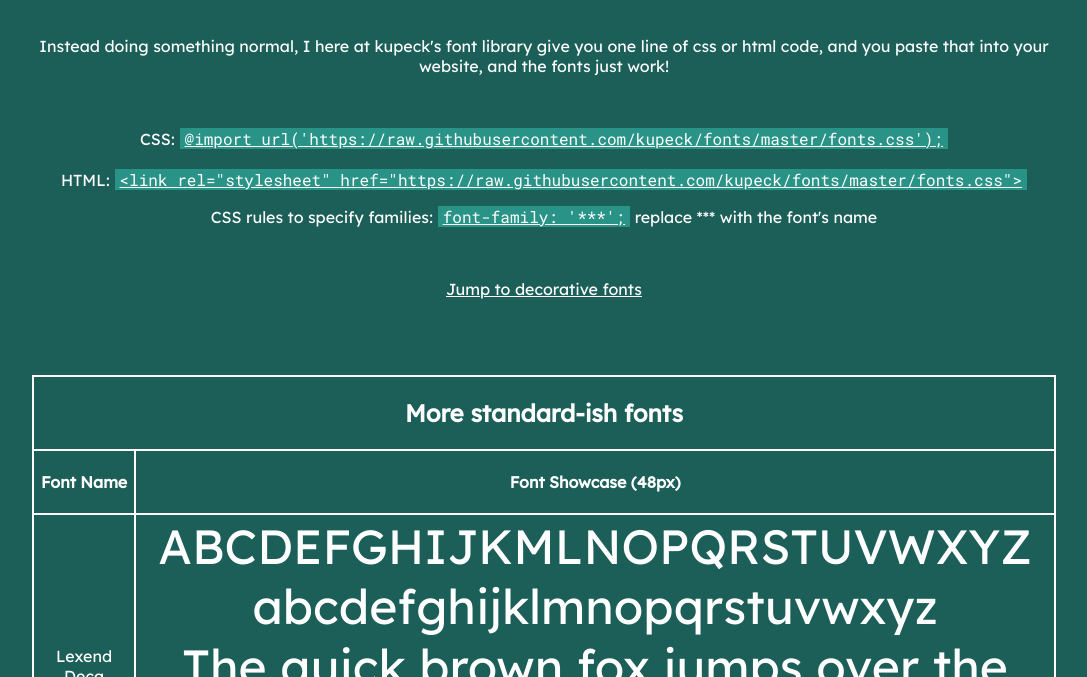
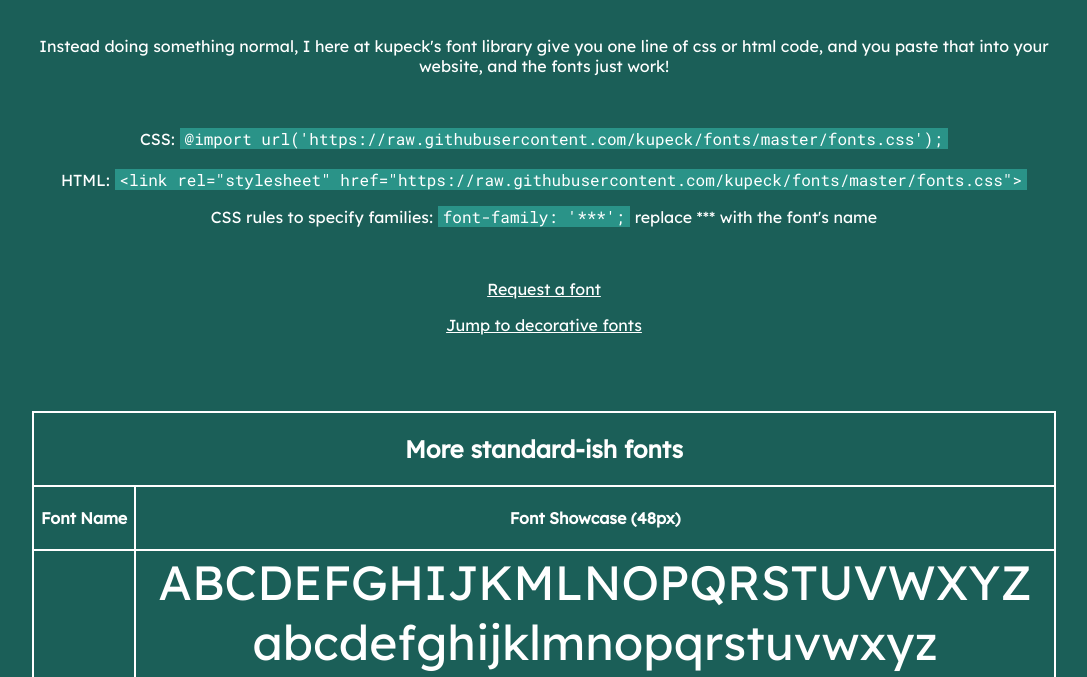
Before and after one commit to kupeck/fonts, a plain HTML site: page index.html in a window 1280 px wide. Shown: the part 123-800 px from the top of the page, without its empty margins (96-1183 px from the left). Drawn offline with Linux system fonts and the light colour scheme; a web font is replaced by a local one.

Commit message:
Update index.html

```diff
--- a/index.html
+++ b/index.html
@@ -44,15 +44,15 @@ table tr td, table tr th {
     position: relative;
     width: 10%;
 }
-a {
+a.link {
     color: #ffffff;
     text-decoration: underline;
 }
-a:active {
+a.link:active {
     color: #ffffff;
     text-decoration: underline;
 }
-a:visited {
+a.link:visited {
     color: #ffffff;
     text-decoration: underline;
 }
@@ -67,8 +67,9 @@ a:visited {
 <p>CSS: <a class="codeblock">@import url('https://raw.githubusercontent.com/kupeck/fonts/master/fonts.css');</a><br><br>HTML: <a class="codeblock">&#60;link rel="stylesheet" href="https://raw.githubusercontent.com/kupeck/fonts/master/fonts.css"&#62</a></p>
 <p>CSS rules to specify families: <a class="codeblock">font-family: '***';</a> replace *** with the font's name</p>
 <br>
-<p><a href="#jump-deco">Jump to decorative fonts</a></p>
-<br><br><br>
+<p><a class="link" href="https://forms.gle/Rgq7v8oh81ZPaz658" target="_blank">Request a font</a></p>
+<p><a class="link" href="#jump-deco">Jump to decorative fonts</a></p>
+<br><br id="jump-standard"><br>
 <table>
     <tr>
         <th colspan="2"><h2>More standard-ish fonts</h2></th>
```
